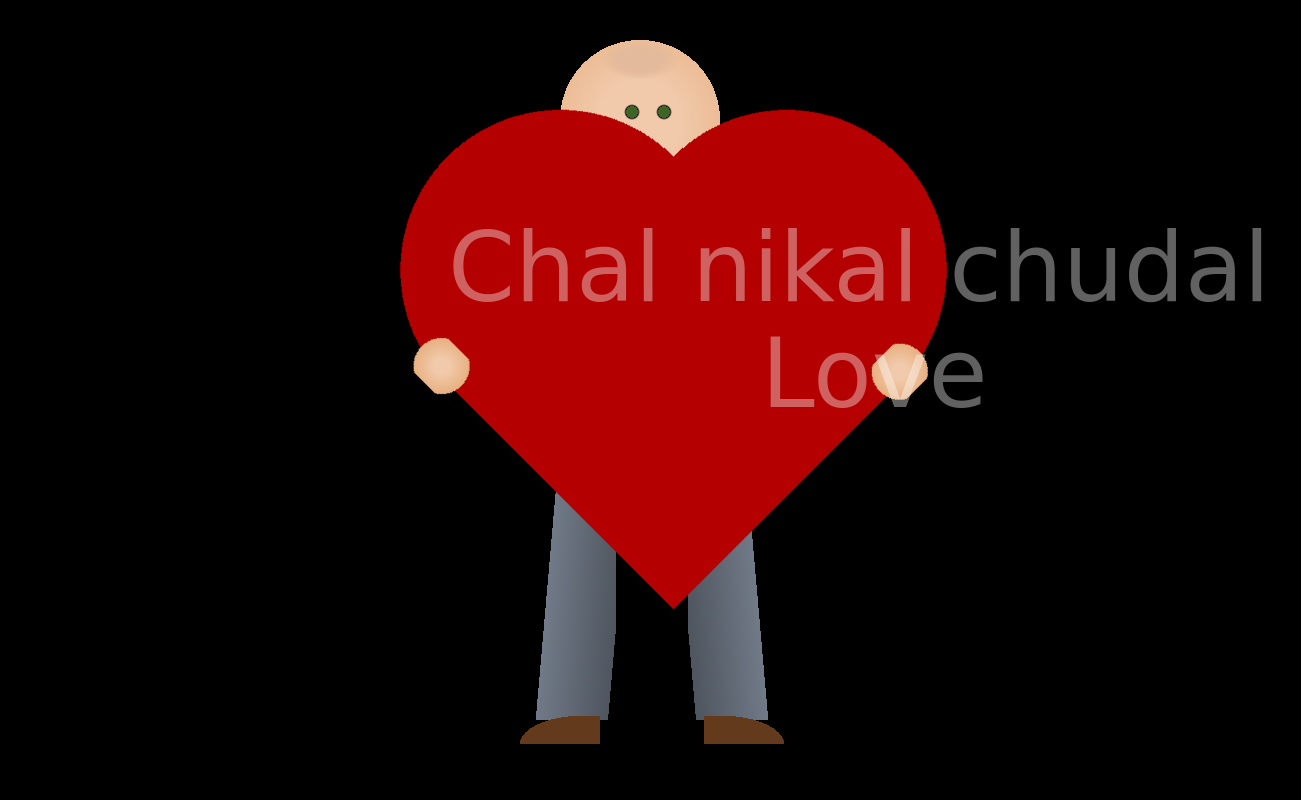
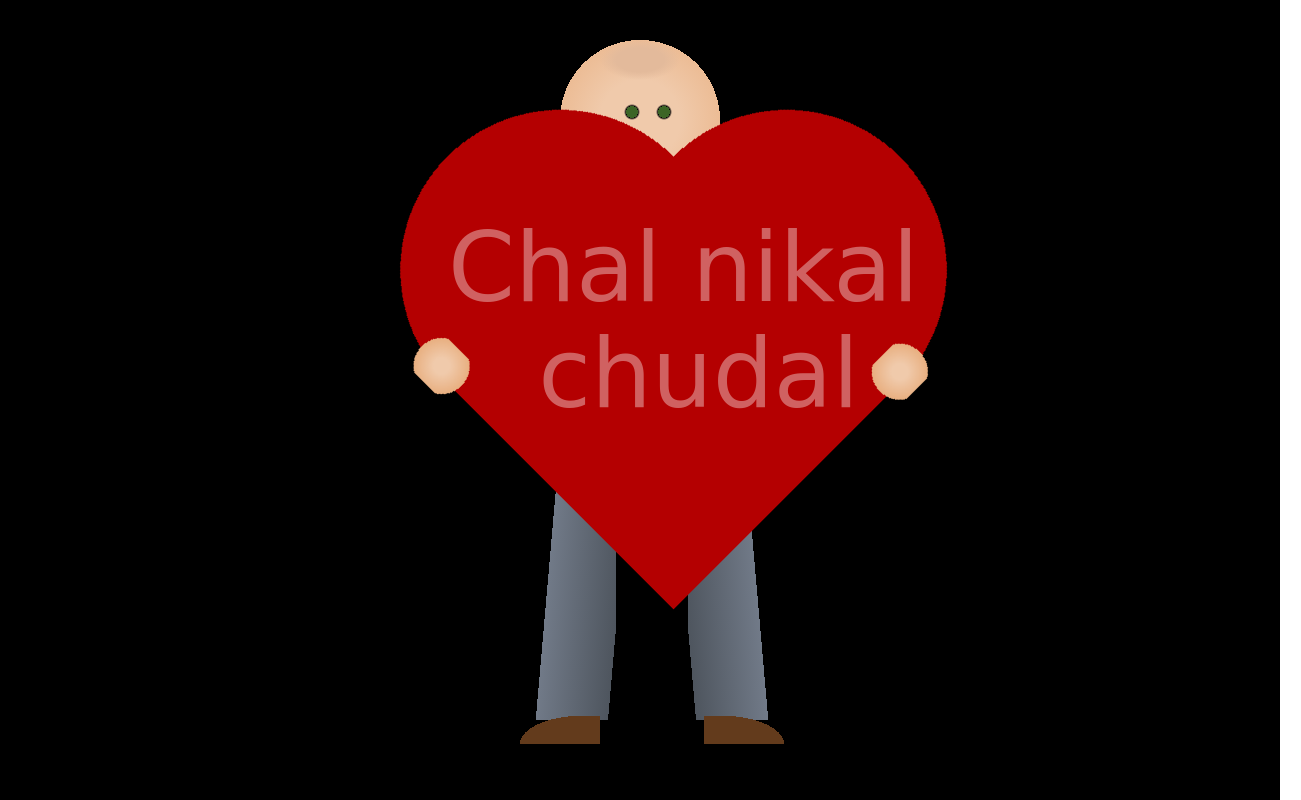
Before and after one commit to atomics2005/Fuck.github.io, a plain HTML site: page new.html in a window 1280 px wide. Shown: the top 800 px of the page, 1301 px wide, since content can reach past the window. Drawn offline with Linux system fonts and the light colour scheme.

Commit message:
Update style.css

```diff
--- a/style.css
+++ b/style.css
@@ -94,7 +94,7 @@ div.beloved:after {
   display: flex;
   position: absolute;
   white-space: pre;
-  content: "Chal nikal chudal \a Love";
+  content: "Chal nikal \a chudal";
 
   text-align: center;
   line-height: 1.1;
```
